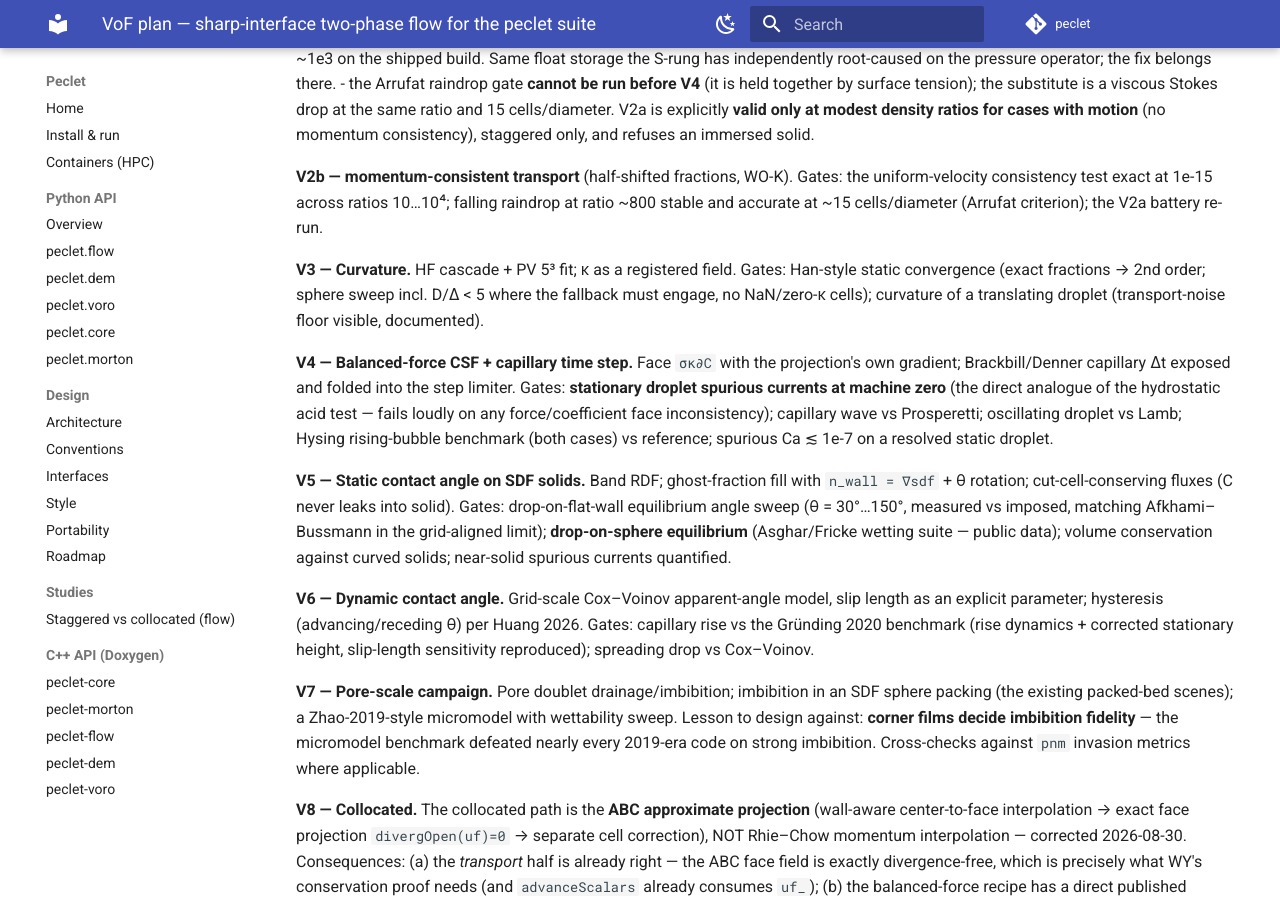
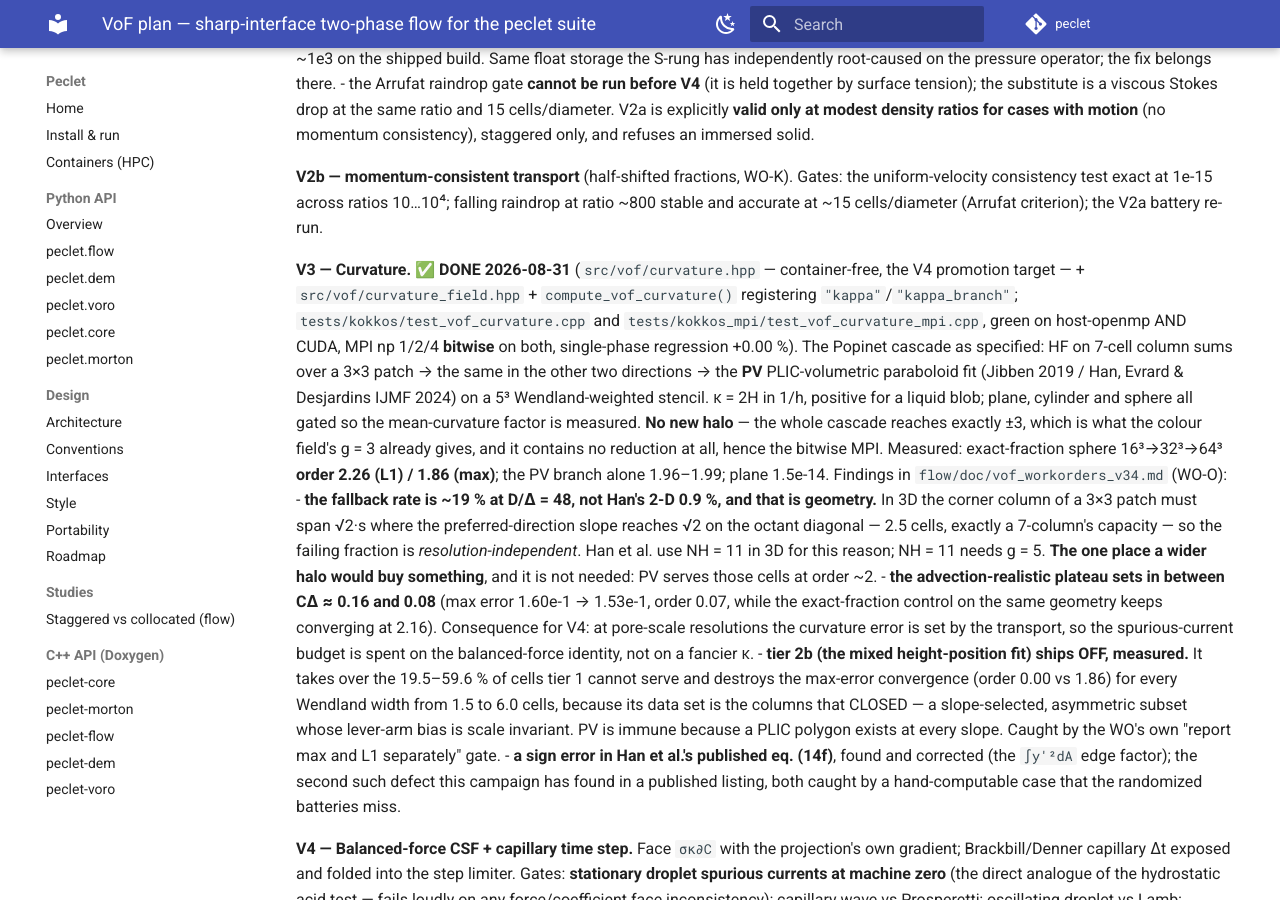
Before and after one commit to computational-chemical-engineering/peclet, an MkDocs documentation site: the page built from docs/VOF_PLAN.md, in a window 1280 px wide and 900 px high, scrolled down 5787 px. Built offline with MkDocs 1.6.1 and Material for MkDocs 9.7.7, drawn with Linux system fonts in a browser that asks for light colours; comment, search, counter and statistics services are not loaded.

Commit message:
flow bump: V3 curvature — HF cascade + PLIC-volumetric fallback (WO-O)
flow 9047e1b. VOF_PLAN §4 V3 marked done with the measured record.

kappa = 2H as a registered field, from column sums of C and PLIC volumes —
never from differentiating the MYC normal, exactly as V0's finding required.
Exact-fraction sphere 16³→32³→64³ order 2.26 (L1) / 1.86 (max); the whole
cascade fits inside the colour field's existing g=3 halo and contains no
reduction, so MPI np 1/2/4 is bitwise rather than at the reduction-order
floor. Single-phase regression +0.00 %.

Three things the plan now carries forward:
* the HF fallback rate is RESOLUTION-INDEPENDENT at ~19 % in 3D (a 3×3 patch
  needs 2.5 cells of column reach on the octant diagonal, exactly a
  7-column's capacity) — Han et al. use NH = 11 in 3D for this, which would
  need g = 5. The one place a wider halo would buy something; not needed.
* the advection-realistic plateau sets in between CΔ ≈ 0.16 and 0.08, so V4's
  spurious-current budget goes on the balanced-force identity, not on κ.
* the mixed height-position fit (tier 2b) is implemented and ships OFF: it
  destroys the max-error convergence because its data set is the columns that
  closed — a slope-selected, asymmetric subset.

Co-Authored-By: Claude Fable 5 <noreply@anthropic.com>
Claude-Session: https://claude.ai/code/session_014qvoYadT5tXKFrJ7H9uhEB

```diff
--- a/docs/VOF_PLAN.md
+++ b/docs/VOF_PLAN.md
@@ -272,10 +272,37 @@ consistency), staggered only, and refuses an immersed solid.
 uniform-velocity consistency test exact at 1e-15 across ratios 10…10⁴; falling raindrop at
 ratio ~800 stable and accurate at ~15 cells/diameter (Arrufat criterion); the V2a battery re-run.
 
-**V3 — Curvature.** HF cascade + PV 5³ fit; κ as a registered field.
-Gates: Han-style static convergence (exact fractions → 2nd order; sphere sweep incl.
-D/Δ < 5 where the fallback must engage, no NaN/zero-κ cells); curvature of a translating
-droplet (transport-noise floor visible, documented).
+**V3 — Curvature. ✅ DONE 2026-08-31** (`src/vof/curvature.hpp` — container-free, the V4
+promotion target — + `src/vof/curvature_field.hpp` + `compute_vof_curvature()` registering
+`"kappa"`/`"kappa_branch"`; `tests/kokkos/test_vof_curvature.cpp` and
+`tests/kokkos_mpi/test_vof_curvature_mpi.cpp`, green on host-openmp AND CUDA, MPI np 1/2/4
+**bitwise** on both, single-phase regression +0.00 %). The Popinet cascade as specified: HF on
+7-cell column sums over a 3×3 patch → the same in the other two directions → the **PV**
+PLIC-volumetric paraboloid fit (Jibben 2019 / Han, Evrard & Desjardins IJMF 2024) on a 5³
+Wendland-weighted stencil. κ = 2H in 1/h, positive for a liquid blob; plane, cylinder and sphere
+all gated so the mean-curvature factor is measured. **No new halo** — the whole cascade reaches
+exactly ±3, which is what the colour field's g = 3 already gives, and it contains no reduction at
+all, hence the bitwise MPI. Measured: exact-fraction sphere 16³→32³→64³ **order 2.26 (L1) / 1.86
+(max)**; the PV branch alone 1.96–1.99; plane 1.5e-14. Findings in
+`flow/doc/vof_workorders_v34.md` (WO-O):
+- **the fallback rate is ~19 % at D/Δ = 48, not Han's 2-D 0.9 %, and that is geometry.** In 3D the
+  corner column of a 3×3 patch must span √2·s where the preferred-direction slope reaches √2 on the
+  octant diagonal — 2.5 cells, exactly a 7-column's capacity — so the failing fraction is
+  *resolution-independent*. Han et al. use NH = 11 in 3D for this reason; NH = 11 needs g = 5. **The
+  one place a wider halo would buy something**, and it is not needed: PV serves those cells at
+  order ~2.
+- **the advection-realistic plateau sets in between CΔ ≈ 0.16 and 0.08** (max error 1.60e-1 →
+  1.53e-1, order 0.07, while the exact-fraction control on the same geometry keeps converging at
+  2.16). Consequence for V4: at pore-scale resolutions the curvature error is set by the transport,
+  so the spurious-current budget is spent on the balanced-force identity, not on a fancier κ.
+- **tier 2b (the mixed height-position fit) ships OFF, measured.** It takes over the 19.5–59.6 % of
+  cells tier 1 cannot serve and destroys the max-error convergence (order 0.00 vs 1.86) for every
+  Wendland width from 1.5 to 6.0 cells, because its data set is the columns that CLOSED — a
+  slope-selected, asymmetric subset whose lever-arm bias is scale invariant. PV is immune because a
+  PLIC polygon exists at every slope. Caught by the WO's own "report max and L1 separately" gate.
+- **a sign error in Han et al.'s published eq. (14f)**, found and corrected (the `∫y'²dA` edge
+  factor); the second such defect this campaign has found in a published listing, both caught by a
+  hand-computable case that the randomized batteries miss.
 
 **V4 — Balanced-force CSF + capillary time step.** Face `σκ∂C` with the projection's own
 gradient; Brackbill/Denner capillary Δt exposed and folded into the step limiter.
```
